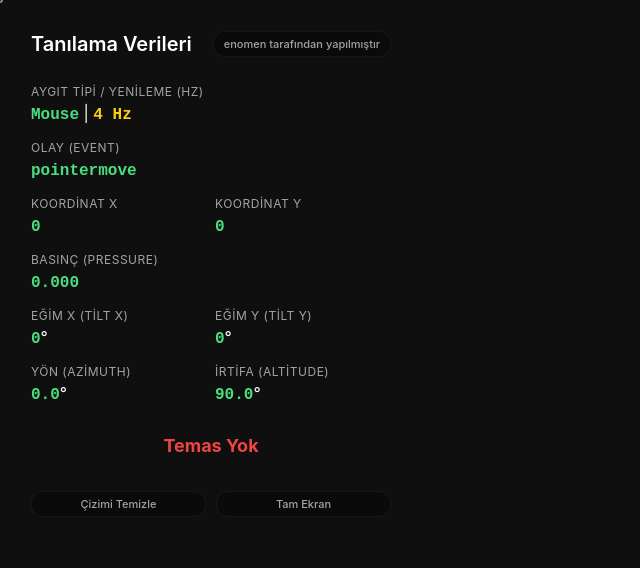
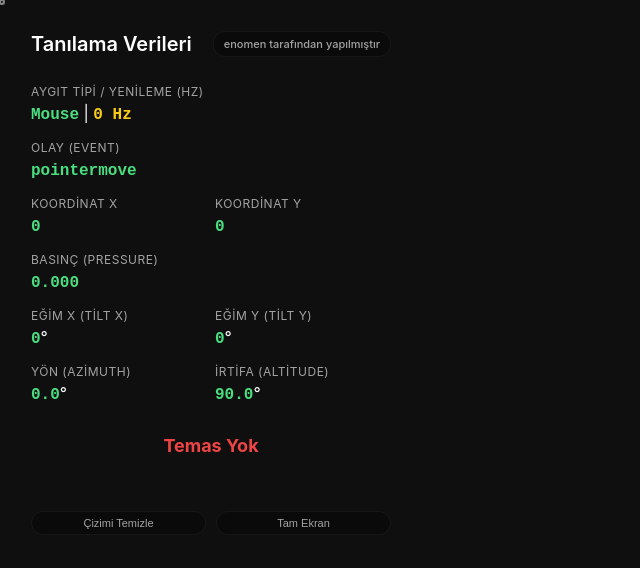
Before and after one commit to eno-men/SPen, a plain HTML site: page index.html in a window 1280 px wide. Both pictures are taken after a click on the button "Tam Ekran". Shown: the whole page, without its empty margins (0-640 px from the left). Drawn offline with Linux system fonts and the light colour scheme.

Commit message:
Refactor CSS and improve pointer event logic
Removed unused CSS styles and optimized pointer event handling.

```diff
--- a/index.html
+++ b/index.html
@@ -30,7 +30,6 @@
         overscroll-behavior: none;
     }
 
-    /* CSS ile %100 genişlik/yükseklik kısıtlaması kaldırıldı. Tuval orijinal çözünürlüğünde kalacak */
     #cizimAlani {
         position: fixed;
         top: 0;
@@ -84,12 +83,6 @@
         white-space: nowrap;
     }
 
-    .header-link:hover {
-        color: var(--text-main);
-        background: rgba(0,0,0,0.6);
-        border-color: rgba(255,255,255,0.2);
-    }
-
     .grid-container {
         display: grid;
         grid-template-columns: 1fr 1fr;
@@ -127,7 +120,7 @@
         font-weight: bold;
         text-align: center;
         padding: clamp(8px, 1.5vh, 12px) 0;
-        transition: all 0.2s;
+        transition: color 0.2s;
     }
 
     .basili { color: var(--accent-green); }
@@ -139,19 +132,20 @@
         text-align: center;
         margin-top: clamp(5px, 1vh, 10px);
         font-weight: 500;
+        min-height: 20px;
     }
 
     #imlec {
         position: fixed;
-        width: 20px;
-        height: 20px;
+        top: 0;
+        left: 0;
         border-radius: 50%;
         border: 2px solid rgba(255,255,255,0.5);
         pointer-events: none;
-        transform: translate(-50%, -50%);
         z-index: 100;
-        transition: width 0.1s, height 0.1s, background-color 0.1s;
         display: none;
+        will-change: transform, width, height;
+        transform-origin: center center;
     }
 
     .butonlar {
@@ -163,23 +157,13 @@
     button {
         flex: 1;
         color: var(--text-muted);
-        text-decoration: none;
         font-size: 11px;
         font-weight: 500;
-        font-family: inherit;
         background: rgba(0,0,0,0.3);
         padding: 5px 10px;
         border-radius: 12px;
         border: 1px solid rgba(255,255,255,0.05);
-        transition: all 0.2s ease;
-        white-space: nowrap;
         cursor: pointer;
-    }
-
-    button:hover {
-        color: var(--text-main);
-        background: rgba(0,0,0,0.6);
-        border-color: rgba(255,255,255,0.2);
     }
 
     @media (max-width: 600px) {
@@ -261,34 +245,42 @@
         tiltX: document.getElementById("tiltX"),
         tiltY: document.getElementById("tiltY"),
         azimuth: document.getElementById("azimuth"),
-        altitude: document.getElementById("altitude")
+        altitude: document.getElementById("altitude"),
+        durum: document.getElementById("durum"),
+        hover: document.getElementById("hover")
     };
 
-    const hoverEl = document.getElementById("hover");
-    const durumEl = document.getElementById("durum");
     const imlec = document.getElementById("imlec");
     const canvas = document.getElementById("cizimAlani");
-    const ctx = canvas.getContext("2d");
+
+    // Gecikmeyi önleyen anahtar parametre: desynchronized
+    const ctx = canvas.getContext("2d", { desynchronized: true });
 
     let ciziliyorMu = false;
     let sonX = 0;
     let sonY = 0;
-    let zamanDamgalari = [];
-    let hoverZamanAsimi;
 
-    // YENİ STRATEJİ: DEVASA SABİT TUVAL
-    // Ekran küçülüp büyüse de tuvali etkilemeyecek statik dev bir zemin oluşturuyoruz.
+    // Hz hesaplaması için optimize edilmiş değişkenler
+    let eventSayaci = 0;
+    setInterval(() => {
+        els.hz.textContent = `${eventSayaci} Hz`;
+        eventSayaci = 0;
+    }, 1000);
+
+    // DOM güncellemelerini tutmak için durum (state) objesi
+    let uiDurumu = null;
+    let uiGuncellemeBekliyor = false;
+
     function tuvaliSabitle() {
         const ekranG = window.screen.width || window.innerWidth;
         const ekranY = window.screen.height || window.innerHeight;
-        // Telefonu yan çevirme ihtimaline karşı en büyük kenarın 2 katı büyüklüğünde bir kare tuval:
         const devasaBoyut = Math.max(ekranG, ekranY) * 2;
 
         canvas.width = devasaBoyut;
         canvas.height = devasaBoyut;
     }
 
-    tuvaliSabitle(); // Sadece ilk açılışta bir kez çalışır. Hatalara sebep olan 'resize' event dinleyicisi tamamen silindi.
+    tuvaliSabitle();
 
     function temizle() {
         ctx.clearRect(0, 0, canvas.width, canvas.height);
@@ -297,53 +289,61 @@
     function tamEkran() {
         const doc = window.document;
         const docEl = doc.documentElement;
+        const requestFullScreen = docEl.requestFullscreen || docEl.webkitRequestFullScreen;
+        const cancelFullScreen = doc.exitFullscreen || doc.webkitExitFullscreen;
 
-        const requestFullScreen = docEl.requestFullscreen || docEl.mozRequestFullScreen || docEl.webkitRequestFullScreen || docEl.msRequestFullscreen;
-        const cancelFullScreen = doc.exitFullscreen || doc.mozCancelFullScreen || doc.webkitExitFullscreen || doc.msExitFullscreen;
-
-        if(!doc.fullscreenElement && !doc.mozFullScreenElement && !doc.webkitFullscreenElement && !doc.msFullscreenElement) {
-            if (requestFullScreen) requestFullScreen.call(docEl).catch(err => console.log(err));
+        if(!doc.fullscreenElement && !doc.webkitFullscreenElement) {
+            if (requestFullScreen) requestFullScreen.call(docEl).catch(() => {});
         } else {
             if (cancelFullScreen) cancelFullScreen.call(doc);
         }
     }
 
     function aygitAdi(pointerType) {
-        switch(pointerType) {
-            case "mouse": return "Mouse";
-            case "touch": return "Dokunmatik";
-            case "pen": return "Kalem / S Pen";
-            default: return pointerType || "Bilinmiyor";
-        }
-    }
-
-    function hzHesapla() {
-        const suAn = performance.now();
-        zamanDamgalari.push(suAn);
-        zamanDamgalari = zamanDamgalari.filter(t => suAn - t <= 1000);
-        els.hz.textContent = `${zamanDamgalari.length} Hz`;
+        if(pointerType === "pen") return "Kalem / S Pen";
+        if(pointerType === "touch") return "Dokunmatik";
+        if(pointerType === "mouse") return "Mouse";
+        return pointerType || "Bilinmiyor";
     }
 
     function rad2deg(rad) {
         return (rad * 180 / Math.PI).toFixed(1);
     }
 
-    function guncelle(e, olayTipi, panelUzerinde) {
-        if(olayTipi === "pointermove" || olayTipi === "pointerrawupdate") {
-            hzHesapla();
+    // Arayüzü yormadan (60FPS ile) verileri ekrana yazdıran fonksiyon
+    function arayuzuGuncelle() {
+        if (!uiDurumu) {
+            uiGuncellemeBekliyor = false;
+            return;
         }
+
+        const e = uiDurumu.event;
+        const olayTipi = uiDurumu.tip;
+
+        els.tur.textContent = aygitAdi(e.pointerType);
+        els.eventType.textContent = olayTipi;
+        els.x.textContent = Math.round(e.clientX);
+        els.y.textContent = Math.round(e.clientY);
+        els.pressure.textContent = e.pressure.toFixed(3);
+        els.tiltX.textContent = Math.round(e.tiltX || 0);
+        els.tiltY.textContent = Math.round(e.tiltY || 0);
+        els.azimuth.textContent = e.azimuthAngle !== undefined ? rad2deg(e.azimuthAngle) : "D/Y";
+        els.altitude.textContent = e.altitudeAngle !== undefined ? rad2deg(e.altitudeAngle) : "D/Y";
 
         if (["pointerout", "pointerleave", "pointercancel"].includes(olayTipi)) {
             imlec.style.display = "none";
+            els.durum.textContent = "Temas Yok";
+            els.durum.className = "basiliDegil";
+            els.hover.textContent = "";
         } else {
             imlec.style.display = "block";
-            imlec.style.left = e.clientX + "px";
-            imlec.style.top = e.clientY + "px";
-        }
 
-        let gorselBasinc = e.pressure > 0 ? e.pressure : 0.1;
-        imlec.style.width = `${20 * gorselBasinc}px`;
-        imlec.style.height = `${20 * gorselBasinc}px`;
+            // GPU Hızlandırmalı İmleç Konumlandırması (Lag'ı çözen ana etkenlerden biri)
+            const gorselBasinc = e.pressure > 0 ? e.pressure : 0.1;
+            const boyut = 20 * gorselBasinc;
+            imlec.style.width = `${boyut}px`;
+            imlec.style.height = `${boyut}px`;
+            imlec.style.transform = `translate3d(${e.clientX - boyut/2}px, ${e.clientY - boyut/2}px, 0)`;
 
             if (e.pointerType === "pen" && e.pressure > 0) {
                 imlec.style.backgroundColor = "rgba(74, 222, 128, 0.5)";
@@ -353,51 +353,52 @@
                 imlec.style.borderColor = "rgba(255,255,255,0.5)";
             }
 
-        els.tur.textContent = aygitAdi(e.pointerType);
-        els.eventType.textContent = olayTipi;
-        els.x.textContent = Math.round(e.clientX);
-        els.y.textContent = Math.round(e.clientY);
-        els.pressure.textContent = e.pressure.toFixed(3);
-        els.tiltX.textContent = Math.round(e.tiltX || 0);
-        els.tiltY.textContent = Math.round(e.tiltY || 0);
-
-        els.azimuth.textContent = e.azimuthAngle !== undefined ? rad2deg(e.azimuthAngle) : "D/Y";
-        els.altitude.textContent = e.altitudeAngle !== undefined ? rad2deg(e.altitudeAngle) : "D/Y";
-
-        let basili = (e.buttons > 0);
-
-        if(basili) {
-            durumEl.textContent = e.pointerType === "pen" && e.buttons === 2
+            if (e.buttons > 0) {
+                els.durum.textContent = e.pointerType === "pen" && e.buttons === 2
                     ? "S Pen Tuşuna + Ekrana Basıldı"
                     : "Ekrana Temas Ediliyor";
-            durumEl.className = "basili";
+                els.durum.className = "basili";
+                els.hover.textContent = "";
             } else {
-            durumEl.textContent = "Temas Yok";
-            durumEl.className = "basiliDegil";
+                els.durum.textContent = "Temas Yok";
+                els.durum.className = "basiliDegil";
+
+                if (e.pointerType === "pen") {
+                    els.hover.textContent = e.buttons === 2 ? "S Pen Havada + Tuşa Basılı" : "S Pen Havada Algılandı";
+                    els.hover.style.color = e.buttons === 2 ? "var(--accent-red)" : "var(--accent-blue)";
+                }
+            }
         }
 
-        clearTimeout(hoverZamanAsimi);
-
-        if (e.pointerType === "pen" && e.pressure === 0 && !["pointerout", "pointercancel", "pointerleave"].includes(olayTipi)) {
-            hoverEl.textContent = e.buttons === 2
-                ? "S Pen Havada + Tuşa Basılı"
-                : "S Pen Havada Algılandı";
-            hoverEl.style.color = e.buttons === 2 ? "var(--accent-red)" : "var(--accent-blue)";
-
-            hoverZamanAsimi = setTimeout(() => {
-                hoverEl.textContent = "";
-            }, 500);
-        } else {
-            hoverEl.textContent = "";
+        uiGuncellemeBekliyor = false;
     }
 
-        // Çizim Mantığı (Tuval CSS ile ezilmediği için direkt e.clientX/Y kullanılabilir)
-        if (olayTipi === "pointerdown" && !panelUzerinde) {
+    const olaylar = [
+        "pointermove", "pointerdown", "pointerup",
+        "pointercancel", "pointerout", "pointerleave", "pointerrawupdate"
+    ];
+
+    olaylar.forEach(tip => {
+        window.addEventListener(tip, e => {
+            // Frekans hesaplaması
+            if(tip === "pointermove" || tip === "pointerrawupdate") {
+                eventSayaci++;
+            }
+
+            const isElement = e.target instanceof Element;
+            const panelUzerinde = isElement && !!e.target.closest('#panel');
+
+            if (!panelUzerinde && e.cancelable) {
+                e.preventDefault();
+            }
+
+            // ÇİZİM İŞLEMİ (Eşzamanlı/Senkron - Gecikmesiz)
+            if (tip === "pointerdown" && !panelUzerinde) {
                 ciziliyorMu = true;
                 sonX = e.clientX;
                 sonY = e.clientY;
                 try { canvas.setPointerCapture(e.pointerId); } catch(err) {}
-        } else if (olayTipi === "pointermove" && ciziliyorMu) {
+            } else if (tip === "pointermove" && ciziliyorMu) {
                 ctx.beginPath();
                 ctx.moveTo(sonX, sonY);
                 ctx.lineTo(e.clientX, e.clientY);
@@ -413,27 +414,34 @@
                 ctx.stroke();
                 sonX = e.clientX;
                 sonY = e.clientY;
-        } else if (["pointerup", "pointercancel", "pointerout", "pointerleave"].includes(olayTipi)) {
+            } else if (["pointerup", "pointercancel", "pointerout", "pointerleave"].includes(tip)) {
                 ciziliyorMu = false;
                 try { canvas.releasePointerCapture(e.pointerId); } catch(err) {}
             }
+
+            // DOM GÜNCELLEMESİ (Asenkron - İşlemciyi boğmamak için)
+            // Sadece gerekli verileri kopyalayarak state objesine alıyoruz
+            uiDurumu = {
+                tip: tip,
+                event: {
+                    pointerType: e.pointerType,
+                    clientX: e.clientX,
+                    clientY: e.clientY,
+                    pressure: e.pressure,
+                    tiltX: e.tiltX,
+                    tiltY: e.tiltY,
+                    azimuthAngle: e.azimuthAngle,
+                    altitudeAngle: e.altitudeAngle,
+                    buttons: e.buttons
+                }
+            };
+
+            // Eğer sırada bekleyen bir güncelleme yoksa, yeni karede çalışmak üzere kuyruğa ekle
+            if (!uiGuncellemeBekliyor) {
+                uiGuncellemeBekliyor = true;
+                requestAnimationFrame(arayuzuGuncelle);
             }
 
-    const olaylar = [
-        "pointermove", "pointerdown", "pointerup",
-        "pointercancel", "pointerout", "pointerleave", "pointerrawupdate"
-    ];
-
-    olaylar.forEach(tip => {
-        window.addEventListener(tip, e => {
-            const isElement = e.target instanceof Element;
-            const panelUzerinde = isElement && !!e.target.closest('#panel');
-
-            if (!panelUzerinde && e.cancelable) {
-                e.preventDefault();
-            }
-
-            guncelle(e, tip, panelUzerinde);
         }, { passive: false });
     });
 
```
Lines whose indentation alone changed are shown as unchanged.
